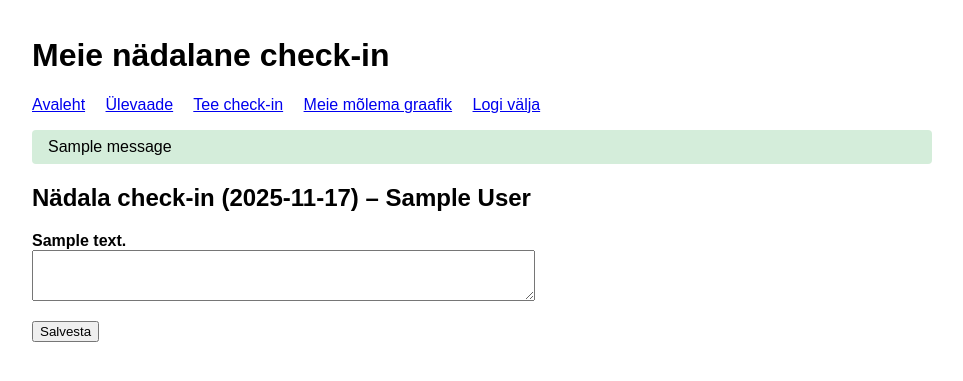
After one commit to AKclever/meie_checkin, a Flask app: page /checkin in a window 1280 px wide. The commit adds this page. Shown: the top 381 px of the page, without its empty margins (158-1121 px from the left). Run offline with Flask 3, Linux system fonts and the light colour scheme; the visitor is signed in with stand-in values (Sample User, id 1); tables that the repository leaves empty hold one stand-in row (values such as "Sample post"); one stand-in notice (Sample message) is shown.

Commit message:
Add database-backed check-in functionality

```diff
--- a/app.py
+++ b/app.py
@@ -1,12 +1,231 @@
-from flask import Flask, render_template
+import os
+from datetime import date, timedelta
+from functools import wraps
 
+from flask import Flask, render_template, request, redirect, url_for, session, flash
+from flask_sqlalchemy import SQLAlchemy
+from werkzeug.security import generate_password_hash, check_password_hash
+
+# --- APP & DB CONFIG ---
 app = Flask(__name__)
+app.config["SECRET_KEY"] = os.environ.get("SECRET_KEY", "dev-change-me")
+
+# hoidke sqlite fail hosti kettal (hiljem Dockeris mountime /app/data)
+os.makedirs("data", exist_ok=True)
+app.config["SQLALCHEMY_DATABASE_URI"] = "sqlite:///data/checkin.db"
+app.config["SQLALCHEMY_TRACK_MODIFICATIONS"] = False
+
+db = SQLAlchemy(app)
+
+# --- MODELS ---
+class User(db.Model):
+    __tablename__ = "user"
+    id = db.Column(db.Integer, primary_key=True)
+    name = db.Column(db.String(100), nullable=False)
+    slug = db.Column(db.String(50), unique=True, nullable=False)  # "mina", "tema" vms
+    password_hash = db.Column(db.String(200), nullable=False)
+
+    checkins = db.relationship("CheckIn", backref="user", lazy=True, cascade="all, delete-orphan")
+
+    def set_password(self, password: str):
+        self.password_hash = generate_password_hash(password)
+
+    def check_password(self, password: str) -> bool:
+        return check_password_hash(self.password_hash, password)
 
 
+class Question(db.Model):
+    __tablename__ = "question"
+    id = db.Column(db.Integer, primary_key=True)
+    text = db.Column(db.String(255), nullable=False)
+    kind = db.Column(db.String(20), nullable=False, default="text")  # "scale" või "text"
+
+    answers = db.relationship("Answer", backref="question", lazy=True, cascade="all, delete-orphan")
+
+
+class CheckIn(db.Model):
+    __tablename__ = "check_in"
+    id = db.Column(db.Integer, primary_key=True)
+    user_id = db.Column(db.Integer, db.ForeignKey("user.id"), nullable=False)
+    week_start = db.Column(db.Date, nullable=False)
+
+    # igal kasutajal max 1 check-in nädala kohta
+    __table_args__ = (db.UniqueConstraint("user_id", "week_start", name="uq_checkin_user_week"),)
+
+    answers = db.relationship("Answer", backref="checkin", lazy=True, cascade="all, delete-orphan")
+
+
+class Answer(db.Model):
+    __tablename__ = "answer"
+    id = db.Column(db.Integer, primary_key=True)
+    checkin_id = db.Column(db.Integer, db.ForeignKey("check_in.id"), nullable=False)
+    question_id = db.Column(db.Integer, db.ForeignKey("question.id"), nullable=False)
+    value = db.Column(db.Text, nullable=False)
+
+
+# --- HELPERS ---
+def get_current_week_start() -> date:
+    """Tagasta jooksva nädala esmaspäev."""
+    today = date.today()
+    monday = today - timedelta(days=today.weekday())
+    return monday
+
+
+def current_user():
+    uid = session.get("user_id")
+    return User.query.get(uid) if uid else None
+
+
+def login_required(view):
+    @wraps(view)
+    def wrapped(*args, **kwargs):
+        if not session.get("user_id"):
+            return redirect(url_for("login"))
+        return view(*args, **kwargs)
+    return wrapped
+
+
+# --- CLI: DB INIT / SEED ---
+@app.cli.command("init-db")
+def init_db():
+    """Käivita:  FLASK_APP=app.py flask init-db   (Windows: set FLASK_APP=app.py)"""
+    db.drop_all()
+    db.create_all()
+
+    # 2 kasutajat (muuda nimed/paroolid hiljem!)
+    a = User(name="Mina", slug="mina"); a.set_password("parool2")
+    b = User(name="Tema", slug="tema"); b.set_password("parool1")
+    db.session.add_all([a, b])
+
+    # vaikimisi küsimused
+    q1 = Question(text="Kui lähedaseks sa meid sel nädalal tunned? (1–10)", kind="scale")
+    q2 = Question(text="Kui rahul oled suhtlusega sel nädalal? (1–10)", kind="scale")
+    q3 = Question(text="Mille eest tahaksid partnerile sel nädalal aitäh öelda?", kind="text")
+    q4 = Question(text="Mis võiks järgmisel nädalal parem olla?", kind="text")
+    db.session.add_all([q1, q2, q3, q4])
+
+    db.session.commit()
+    print("OK: andmebaas loodud ja algandmed sisestatud.")
+
+
+# --- ROUTES ---
 @app.route("/")
 def index():
-    return render_template("index.html")
+    return render_template("index.html", user=current_user())
+
+
+@app.route("/login", methods=["GET", "POST"])
+def login():
+    if request.method == "POST":
+        slug = request.form.get("slug", "").strip()
+        password = request.form.get("password", "").strip()
+        user = User.query.filter_by(slug=slug).first()
+        if user and user.check_password(password):
+            session["user_id"] = user.id
+            flash(f"Tere, {user.name}!", "success")
+            return redirect(url_for("dashboard"))
+        flash("Vale kasutaja või parool.", "danger")
+    return render_template("login.html")
+
+
+@app.route("/logout")
+def logout():
+    session.pop("user_id", None)
+    flash("Logitud välja.", "info")
+    return redirect(url_for("login"))
+
+
+@app.route("/checkin", methods=["GET", "POST"])
+@login_required
+def checkin():
+    user = current_user()
+    week_start = get_current_week_start()
+    existing = CheckIn.query.filter_by(user_id=user.id, week_start=week_start).first()
+    questions = Question.query.order_by(Question.id.asc()).all()
+
+    if request.method == "POST":
+        if existing:
+            flash("Selle nädala check-in on juba tehtud. ❤️", "info")
+            return redirect(url_for("dashboard"))
+
+        ch = CheckIn(user_id=user.id, week_start=week_start)
+        db.session.add(ch)
+        db.session.flush()  # et ch.id olemas oleks
+
+        for q in questions:
+            raw = request.form.get(f"q_{q.id}", "").strip()
+            if raw:
+                db.session.add(Answer(checkin_id=ch.id, question_id=q.id, value=raw))
+
+        db.session.commit()
+        flash("Check-in salvestatud!", "success")
+        return redirect(url_for("dashboard"))
+
+    return render_template("checkin.html",
+                           user=user,
+                           questions=questions,
+                           week_start=week_start,
+                           already_done=bool(existing))
+
+
+@app.route("/dashboard")
+@login_required
+def dashboard():
+    user = current_user()
+    checkins = (CheckIn.query
+                .filter_by(user_id=user.id)
+                .order_by(CheckIn.week_start.desc())
+                .all())
+
+    scale_q = Question.query.filter_by(kind="scale").first()
+    labels, values = [], []
+    if scale_q:
+        for ch in sorted(checkins, key=lambda c: c.week_start):
+            ans = next((a for a in ch.answers if a.question_id == scale_q.id), None)
+            if ans:
+                labels.append(ch.week_start.strftime("%Y-%m-%d"))
+                try:
+                    values.append(int(ans.value))
+                except ValueError:
+                    values.append(None)
+
+    return render_template("dashboard.html",
+                           user=user,
+                           checkins=checkins,
+                           chart_labels=labels,
+                           chart_values=values,
+                           scale_question=scale_q)
+
+
+# BONUS: kahe kasutaja ühine graafik (esimese skaalaküsimuse järgi)
+@app.route("/couple")
+@login_required
+def couple():
+    users = User.query.order_by(User.id.asc()).all()
+    scale_q = Question.query.filter_by(kind="scale").first()
+    if not scale_q or len(users) < 2:
+        flash("Kahe kasutaja vaade eeldab vähemalt kahte kasutajat ja üht skaalaküsimust.", "info")
+        return redirect(url_for("dashboard"))
+
+    all_weeks = sorted({ch.week_start for u in users for ch in u.checkins})
+    labels = [d.strftime("%Y-%m-%d") for d in all_weeks]
+
+    series = {}
+    for u in users:
+        week_to_val = {}
+        for ch in u.checkins:
+            ans = next((a for a in ch.answers if a.question_id == scale_q.id), None)
+            if ans:
+                try:
+                    week_to_val[ch.week_start] = int(ans.value)
+                except ValueError:
+                    week_to_val[ch.week_start] = None
+        series[u.name] = [week_to_val.get(w, None) for w in all_weeks]
+
+    return render_template("couple.html", labels=labels, series=series)
 
 
 if __name__ == "__main__":
-    app.run(debug=True)
+    # arenduses mugav (prodiks kasutame gunicorn'i)
+    port = int(os.environ.get("PORT", 5000))
+    app.run(host="0.0.0.0", port=port, debug=True)
--- a/templates/base.html
+++ b/templates/base.html
@@ -5,25 +5,42 @@
   <title>Meie nädalane check-in</title>
   <meta name="viewport" content="width=device-width, initial-scale=1">
   <style>
-    body { font-family: sans-serif; max-width: 800px; margin: 0 auto; padding: 1rem; }
+    body { font-family: sans-serif; max-width: 900px; margin: 0 auto; padding: 1rem; }
     header { margin-bottom: 1rem; }
     nav a { margin-right: 1rem; }
     .flash { padding: .5rem 1rem; margin-bottom: .5rem; border-radius: 4px; }
     .flash.success { background: #d4edda; }
     .flash.info { background: #d1ecf1; }
     .flash.danger { background: #f8d7da; }
+    table { border-collapse: collapse; width: 100%; }
+    th, td { border: 1px solid #ddd; padding: 6px 8px; text-align: left; }
   </style>
+  {% block extra_head %}{% endblock %}
 </head>
 <body>
 <header>
   <h1>Meie nädalane check-in</h1>
   <nav>
     <a href="{{ url_for('index') }}">Avaleht</a>
-    <!-- hiljem tulevad siia: Ülevaade, Check-in, Logi välja jne -->
+    {% if session.user_id %}
+      <a href="{{ url_for('dashboard') }}">Ülevaade</a>
+      <a href="{{ url_for('checkin') }}">Tee check-in</a>
+      <a href="{{ url_for('couple') }}">Meie mõlema graafik</a>
+      <a href="{{ url_for('logout') }}">Logi välja</a>
+    {% else %}
+      <a href="{{ url_for('login') }}">Logi sisse</a>
+    {% endif %}
   </nav>
 </header>
 
+{% with messages = get_flashed_messages(with_categories=True) %}
+  {% if messages %}
+    {% for category, msg in messages %}
+      <div class="flash {{ category }}">{{ msg }}</div>
+    {% endfor %}
+  {% endif %}
+{% endwith %}
+
 {% block content %}{% endblock %}
-
 </body>
 </html>
--- /dev/null
+++ b/templates/checkin.html
@@ -0,0 +1,23 @@
+{% extends "base.html" %}
+{% block content %}
+<h2>Nädala check-in ({{ week_start }}) – {{ user.name }}</h2>
+
+{% if already_done %}
+  <p>Oled selle nädala check-in'i juba teinud ❤️</p>
+  <p><a href="{{ url_for('dashboard') }}">Tagasi ülevaatesse</a></p>
+{% else %}
+  <form method="post">
+    {% for q in questions %}
+      <div style="margin-bottom: 1rem;">
+        <label><strong>{{ q.text }}</strong></label><br>
+        {% if q.kind == "scale" %}
+          <input type="number" name="q_{{ q.id }}" min="1" max="10" required>
+        {% else %}
+          <textarea name="q_{{ q.id }}" rows="3" cols="60"></textarea>
+        {% endif %}
+      </div>
+    {% endfor %}
+    <button type="submit">Salvesta</button>
+  </form>
+{% endif %}
+{% endblock %}
```
Also changed, not shown: templates/couple.html (added, +27 -0 lines), templates/dashboard.html (added, +48 -0 lines), templates/login.html (added, +21 -0 lines).
